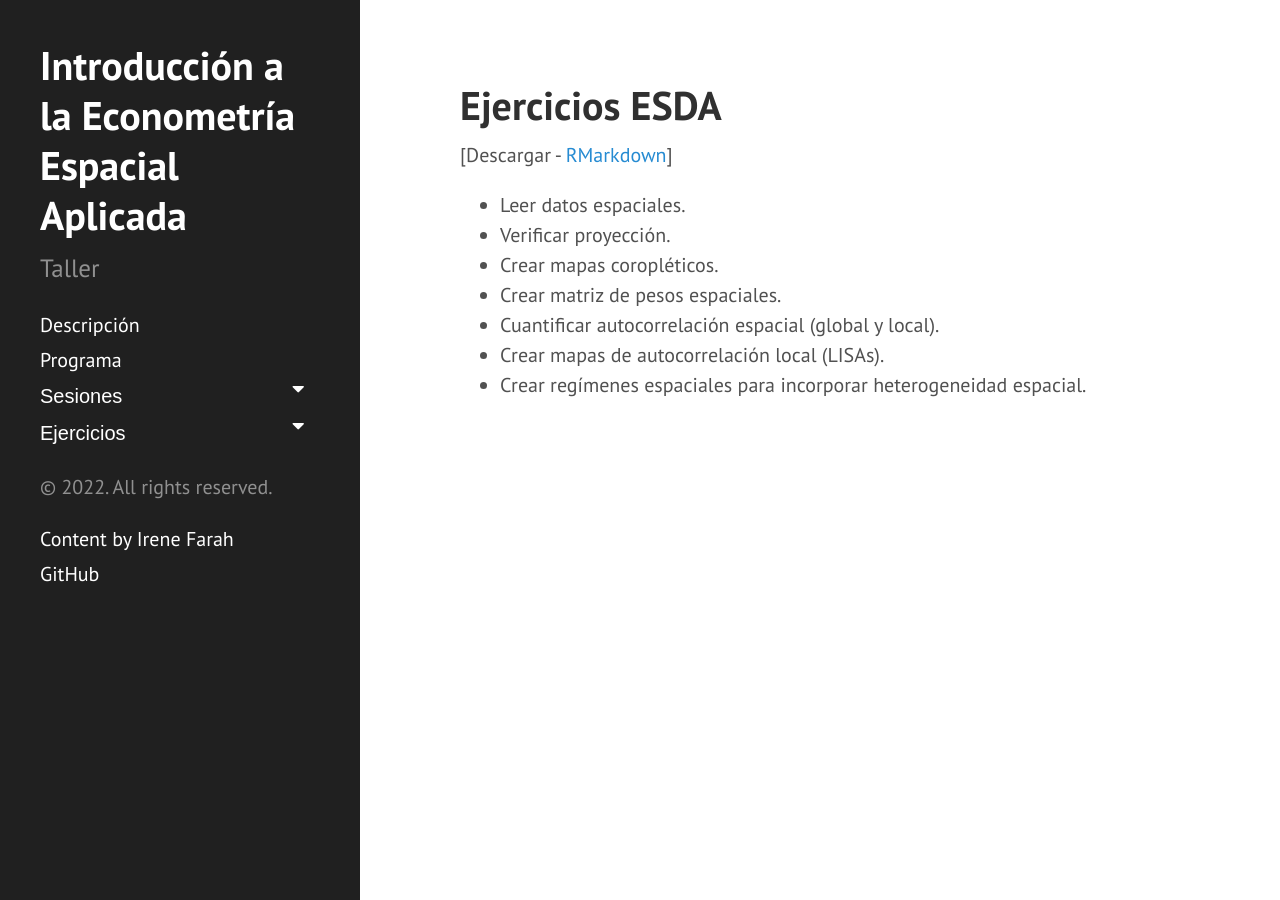
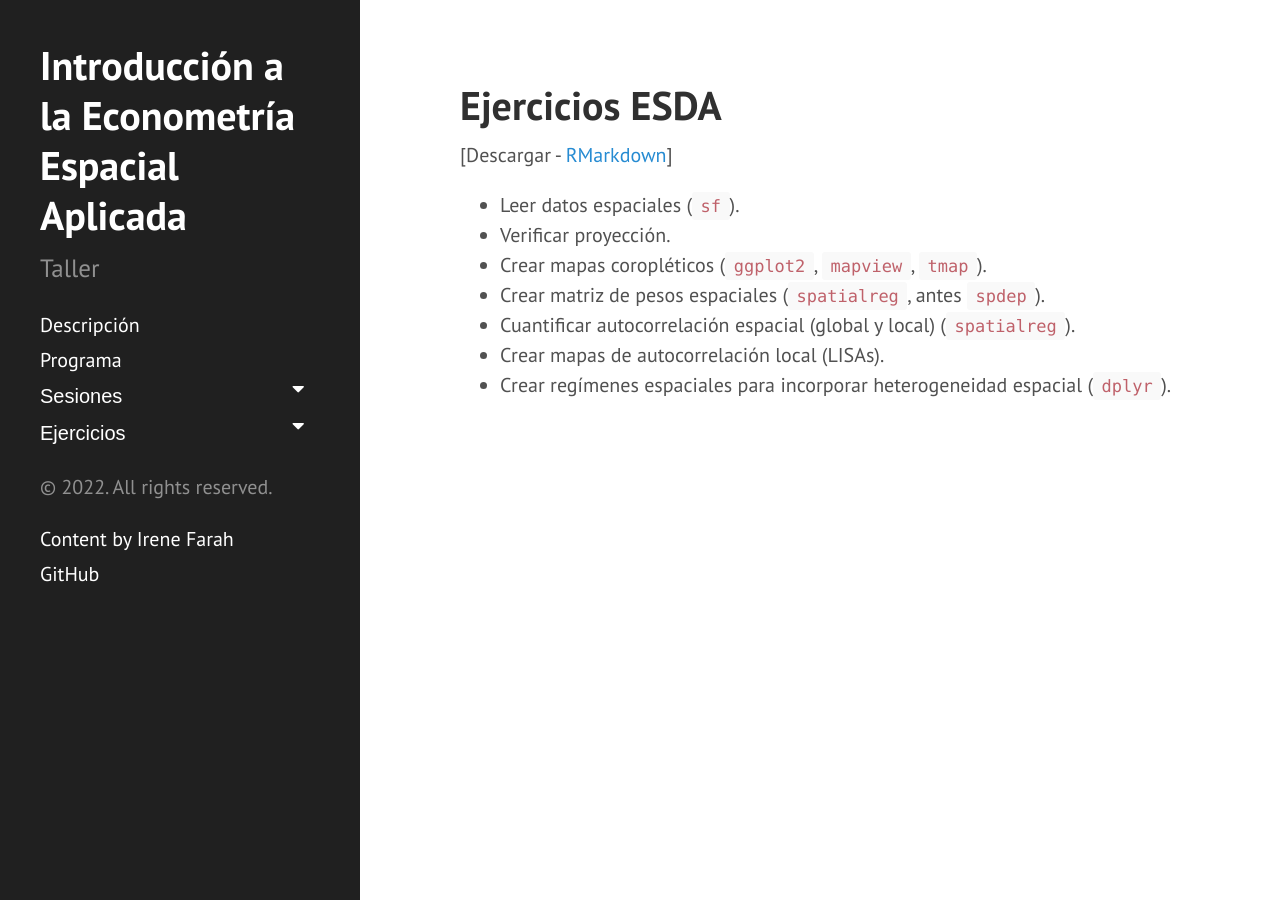
Before and after one commit to ifarah/sp_reg, a Jekyll site: the page built from ESDA.md, in a window 1280 px wide. Built offline with Jekyll 4.4.1, drawn with Linux system fonts in a browser that asks for light colours.

Commit message:
Update ESDA.md

```diff
--- a/ESDA.md
+++ b/ESDA.md
@@ -5,10 +5,10 @@ title: Ejercicios ESDA
 
 [Descargar - [RMarkdown](https://github.com/ifarah/t/blob/main/ejercicio_ESDA.Rmd)]
 
-* Leer datos espaciales.
+* Leer datos espaciales (`sf`).
 * Verificar proyección.
-* Crear mapas coropléticos.
-* Crear matriz de pesos espaciales.
-* Cuantificar autocorrelación espacial (global y local).
+* Crear mapas coropléticos (`ggplot2`, `mapview`, `tmap`).
+* Crear matriz de pesos espaciales (`spatialreg`, antes `spdep`).
+* Cuantificar autocorrelación espacial (global y local) (`spatialreg`).
 * Crear mapas de autocorrelación local (LISAs).
-* Crear regímenes espaciales para incorporar heterogeneidad espacial.
+* Crear regímenes espaciales para incorporar heterogeneidad espacial (`dplyr`).
```
